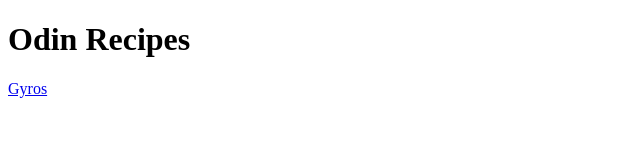
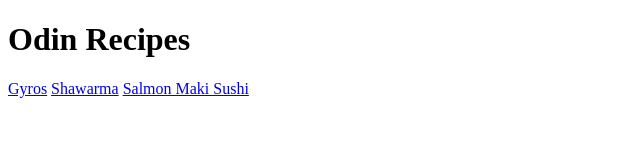
Before and after one commit to lukehardcastle12/odin-recipes, a plain HTML site: page index.html in a window 1280 px wide. Shown: the whole page, without its empty margins (0-640 px from the left). Drawn offline with Linux system fonts and the light colour scheme.

Commit message:
linked recipes to homepage

```diff
--- a/index.html
+++ b/index.html
@@ -9,5 +9,7 @@
 <body>
     <h1>Odin Recipes</h1>
     <a href="recipes/gyros.html">Gyros</a>
+    <a href="recipes/shawarma.html">Shawarma</a>
+    <a href="recipes/salmonmakisushi.html">Salmon Maki Sushi</a>
 </body>
 </html>
```
